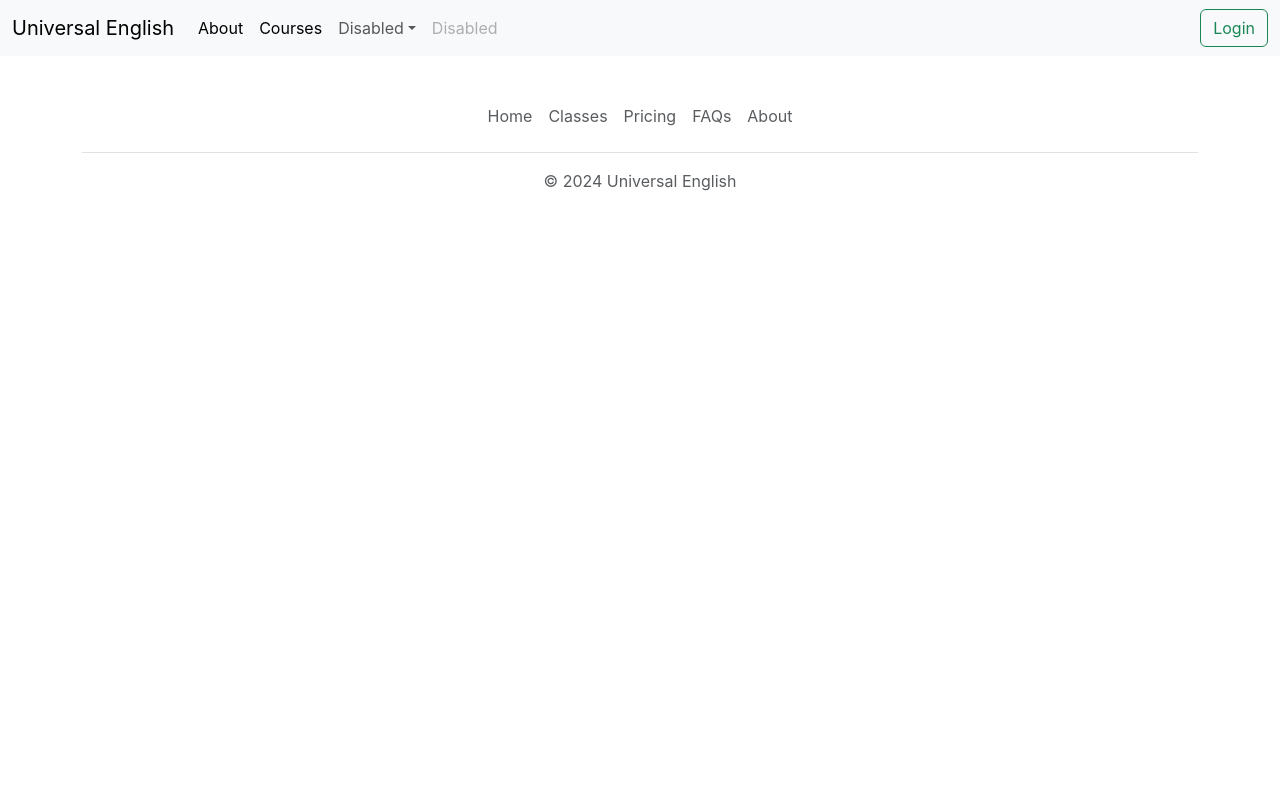
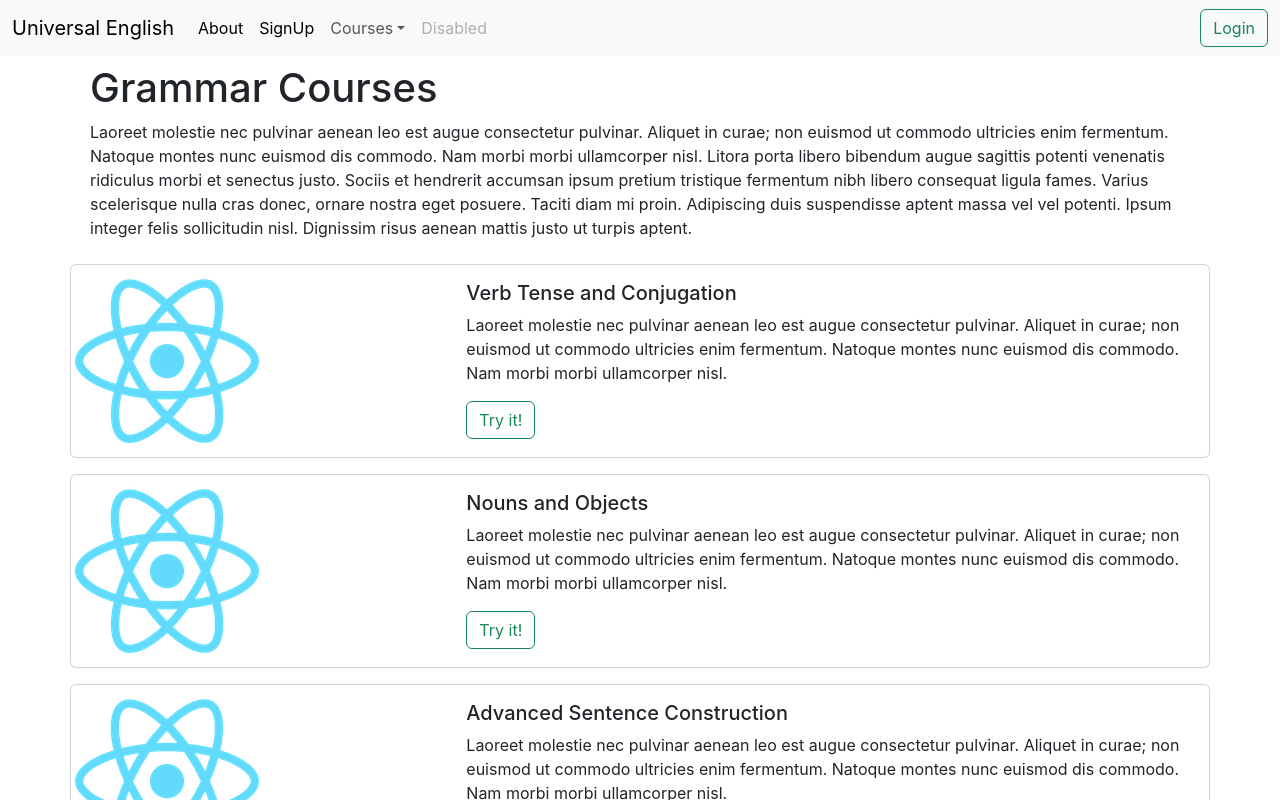
Before and after one commit to jmmount/universal, a React (Create React App) app: page /grammar in a window 1280 px wide. Shown: the top 800 px of the page. Built offline with nearby package versions, Linux system fonts and the light colour scheme.

Commit message:
creates grammar course page

```diff
--- a/src/App.js
+++ b/src/App.js
@@ -2,7 +2,7 @@ import { BrowserRouter as Router, Route, Routes } from 'react-router-dom';
 import Navbar from './components/Navbar.jsx';
 import Home from './pages/Home.jsx';
 import About from './pages/About.jsx';
-import Course from './pages/Course.jsx';
+import GrammarCourse from './pages/GrammarCourse.jsx';
 import SignUp from './pages/SignUp.jsx';
 import Login from './pages/Login.jsx';
 import Footer from './components/Footer.jsx';
@@ -14,7 +14,7 @@ function App() {
       <Routes>
         <Route path="/" element={<Home />} />
         <Route path="/about" element={<About />} />
-        <Route path="/course" element={<Course />} />
+        <Route path="/grammar" element={<GrammarCourse />} />
         <Route path="/login" element={<Login />} />
         <Route path="/signup/" element={<SignUp />} />
       </Routes>
--- /dev/null
+++ b/src/components/CourseLayout.jsx
@@ -0,0 +1,24 @@
+import PageHead from "./PageHead";
+import ImgCard from "./ImgCard";
+import SignUpCard from "./SignUpCard";
+
+const CourseLayout = ({ title, body, cards }) => {
+  return (
+    <div className="course-page">
+      <PageHead title={title} body={body} />
+      {cards.map((card, index) => (
+        <ImgCard
+          key={index}
+          image={card.image}
+          title={card.title}
+          body={card.body}
+          to={card.to}
+          buttonText={card.buttonText}
+        />
+      ))}
+      <SignUpCard />
+    </div>
+  );
+};
+
+export default CourseLayout;
--- a/src/components/Navbar.jsx
+++ b/src/components/Navbar.jsx
@@ -28,7 +28,7 @@ function Navbar() {
             </li>
             <li className="nav-item">
               <NavLink className="nav-link active" to="/course/">
-                Courses
+                SignUp
               </NavLink>
             </li>
             <li className="nav-item dropdown">
@@ -39,17 +39,17 @@ function Navbar() {
                 data-bs-toggle="dropdown"
                 aria-expanded="false"
               >
-                Disabled
+                Courses
               </a>
               <ul className="dropdown-menu" aria-labelledby="navbarDropdown">
                 <li>
-                  <NavLink className="dropdown-item" to="/about/history">
-                    History
+                  <NavLink className="dropdown-item" to="/grammar/">
+                    Grammar
                   </NavLink>
                 </li>
                 <li>
                   <NavLink className="dropdown-item" to="/about/team">
-                    Team
+                    Self Study
                   </NavLink>
                 </li>
               </ul>
--- a/src/pages/Course.jsx
+++ /dev/null
@@ -1,39 +0,0 @@
-import PageHead from "../components/PageHead";
-import ImgCard from "../components/ImgCard";
-import SignUpCard from "../components/SignUpCard";
-
-const Course = ({ image, title, body, to, buttonText }) => {
-    return (
-        <div className="course-page">
-            <PageHead
-            title={title}
-            body={body}
-            />
-             <ImgCard
-                image={image}
-                title={title}
-                body={body}
-                to={to}
-                buttonText={buttonText}
-        />
-            <ImgCard
-                image={image}
-                title={title}
-                body={body}
-                to={to}
-                buttonText={buttonText}
-        />
-            <ImgCard
-                image={image}
-                title={title}
-                body={body}
-                to={to}
-                buttonText={buttonText}
-        />
-            <SignUpCard/>
-
-        </div>
-    );
-}
-
-export default Course;
--- /dev/null
+++ b/src/pages/GrammarCourse.jsx
@@ -0,0 +1,42 @@
+import CourseLayout from "../components/CourseLayout.jsx";
+
+const GrammarCourse = () => {
+   const pageProps = {
+    title:"Grammar Courses",
+    body:"Laoreet molestie nec pulvinar aenean leo est augue consectetur pulvinar. Aliquet in curae; non euismod ut commodo ultricies enim fermentum. Natoque montes nunc euismod dis commodo. Nam morbi morbi ullamcorper nisl. Litora porta libero bibendum augue sagittis potenti venenatis ridiculus morbi et senectus justo. Sociis et hendrerit accumsan ipsum pretium tristique fermentum nibh libero consequat ligula fames. Varius scelerisque nulla cras donec, ornare nostra eget posuere. Taciti diam mi proin. Adipiscing duis suspendisse aptent massa vel vel potenti. Ipsum integer felis sollicitudin nisl. Dignissim risus aenean mattis justo ut turpis aptent.",
+    cards:[
+        {
+            image: '/logo192.png',
+            title: 'Verb Tense and Conjugation',
+            body:'Laoreet molestie nec pulvinar aenean leo est augue consectetur pulvinar. Aliquet in curae; non euismod ut commodo ultricies enim fermentum. Natoque montes nunc euismod dis commodo. Nam morbi morbi ullamcorper nisl.',
+            to:'',
+            buttonText: 'Try it!'
+        },
+        {
+            image: '/logo192.png',
+            title: 'Nouns and Objects',
+            body:'Laoreet molestie nec pulvinar aenean leo est augue consectetur pulvinar. Aliquet in curae; non euismod ut commodo ultricies enim fermentum. Natoque montes nunc euismod dis commodo. Nam morbi morbi ullamcorper nisl.',
+            to:'',
+            buttonText: 'Try it!'
+        },
+        {
+            image: '/logo192.png',
+            title: 'Advanced Sentence Construction',
+            body:'Laoreet molestie nec pulvinar aenean leo est augue consectetur pulvinar. Aliquet in curae; non euismod ut commodo ultricies enim fermentum. Natoque montes nunc euismod dis commodo. Nam morbi morbi ullamcorper nisl.',
+            to:'',
+            buttonText: 'Try it!'
+        }
+
+    ]
+   };
+
+   return (
+    <CourseLayout
+        title={pageProps.title}
+        body={pageProps.body}
+        cards={pageProps.cards}
+    />
+   )
+};
+
+export default GrammarCourse;
```
